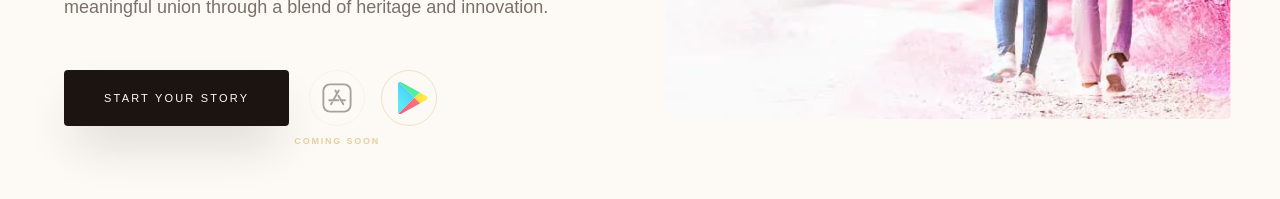
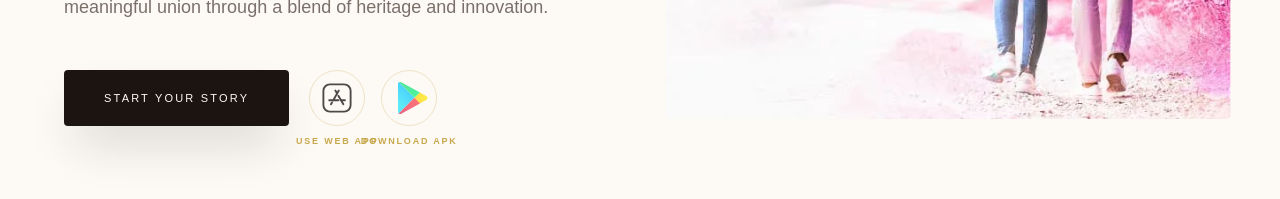
Before and after one commit to bardsai/foreverfind-web, a React (Vite) app: page /app in a window 1280 px wide. Shown: the part 441-640 px from the top of the page. Built offline with nearby package versions, Linux system fonts and the light colour scheme; a web font is replaced by a local one.

Commit message:
Update AppShowcase.tsx

```diff
--- a/src/components/AppShowcase.tsx
+++ b/src/components/AppShowcase.tsx
@@ -35,14 +35,16 @@ const downloadLinks = [
   {
     platform: 'iOS',
     icon: '/apple-store-svgrepo-com.svg',
-    url: null,
-    comingSoon: true,
+    url: 'https://foreverfind.sophisticatedandco.com/',
+    label: 'Use Web App',
+    isDownload: false,
   },
   {
     platform: 'Android',
     icon: '/google-play-svgrepo-com.svg',
     url: 'https://expo.dev/artifacts/eas/t5XK_7LtZeck98wz4Ke8JrT03xa6UWV6QTTZsP4b--s.apk',
-    comingSoon: false,
+    label: 'Download APK',
+    isDownload: true,
   },
 ]
 
@@ -94,42 +96,28 @@ export default function AppShowcase() {
               <a href="#registration" className="bg-[#1C1410] text-[#FDFAF6] px-10 py-5 rounded-sm text-[11px] font-medium tracking-[0.2em] uppercase hover:bg-[#C9A84C] transition-all duration-500 shadow-2xl shadow-[#1C1410]/20">
                 Start Your Story
               </a>
-              <div className="flex gap-4">
-                {downloadLinks.map((link) =>
-                  link.comingSoon ? (
-                    <div
-                      key={link.platform}
-                      className="relative w-14 h-14 border border-[#C9A84C]/20 rounded-full flex items-center justify-center opacity-50 cursor-not-allowed"
-                      aria-label={`${link.platform} app coming soon`}
-                      title="Coming soon"
-                    >
-                      <img
-                        src={link.icon}
-                        alt={link.platform}
-                        className="w-10 h-10 opacity-70"
-                      />
-                      <span className="absolute -bottom-6 left-1/2 -translate-x-1/2 whitespace-nowrap text-[9px] uppercase tracking-[0.2em] text-[#C9A84C] font-semibold">
-                        Coming Soon
-                      </span>
-                    </div>
-                  ) : (
+              <div className="flex gap-4 pb-6 sm:pb-0">
+                {downloadLinks.map((link) => (
                   <a
                     key={link.platform}
-                      href={link.url!}
+                    href={link.url}
                     target="_blank"
                     rel="noopener noreferrer"
-                      download
-                      className="group w-14 h-14 border border-[#C9A84C]/30 rounded-full flex items-center justify-center hover:bg-[#C9A84C] transition-all duration-500"
-                      aria-label={`Download for ${link.platform}`}
+                    {...(link.isDownload ? { download: true } : {})}
+                    className="group relative w-14 h-14 border border-[#C9A84C]/30 rounded-full flex items-center justify-center hover:bg-[#C9A84C] transition-all duration-500"
+                    aria-label={`${link.label} (${link.platform})`}
+                    title={link.label}
                   >
                     <img
                       src={link.icon}
                       alt={link.platform}
                       className="w-10 h-10 transition-all duration-500 group-hover:brightness-0 group-hover:invert opacity-70 group-hover:opacity-100"
                     />
+                    <span className="absolute -bottom-6 left-1/2 -translate-x-1/2 whitespace-nowrap text-[9px] uppercase tracking-[0.2em] text-[#C9A84C] font-semibold">
+                      {link.label}
+                    </span>
                   </a>
-                  )
-                )}
+                ))}
               </div>
             </div>
           </motion.div>
```
Lines whose indentation alone changed are shown as unchanged.
